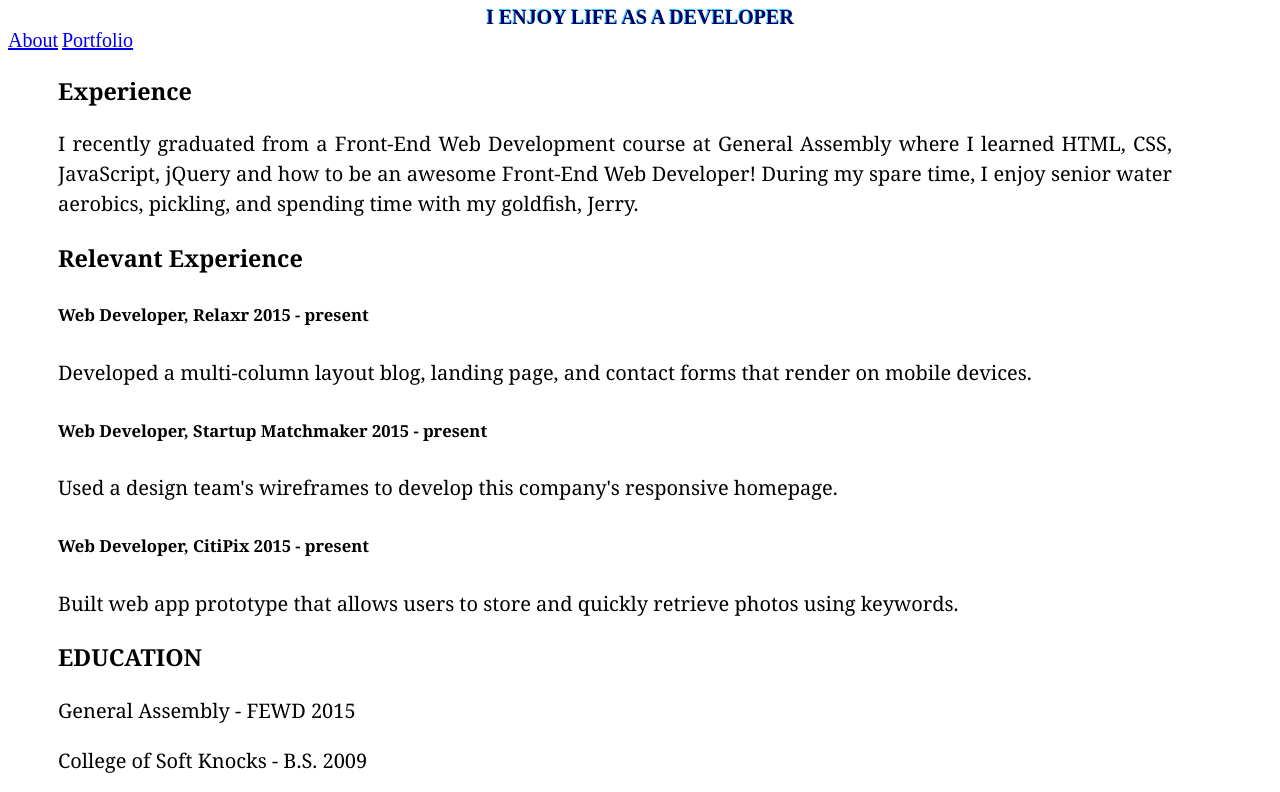
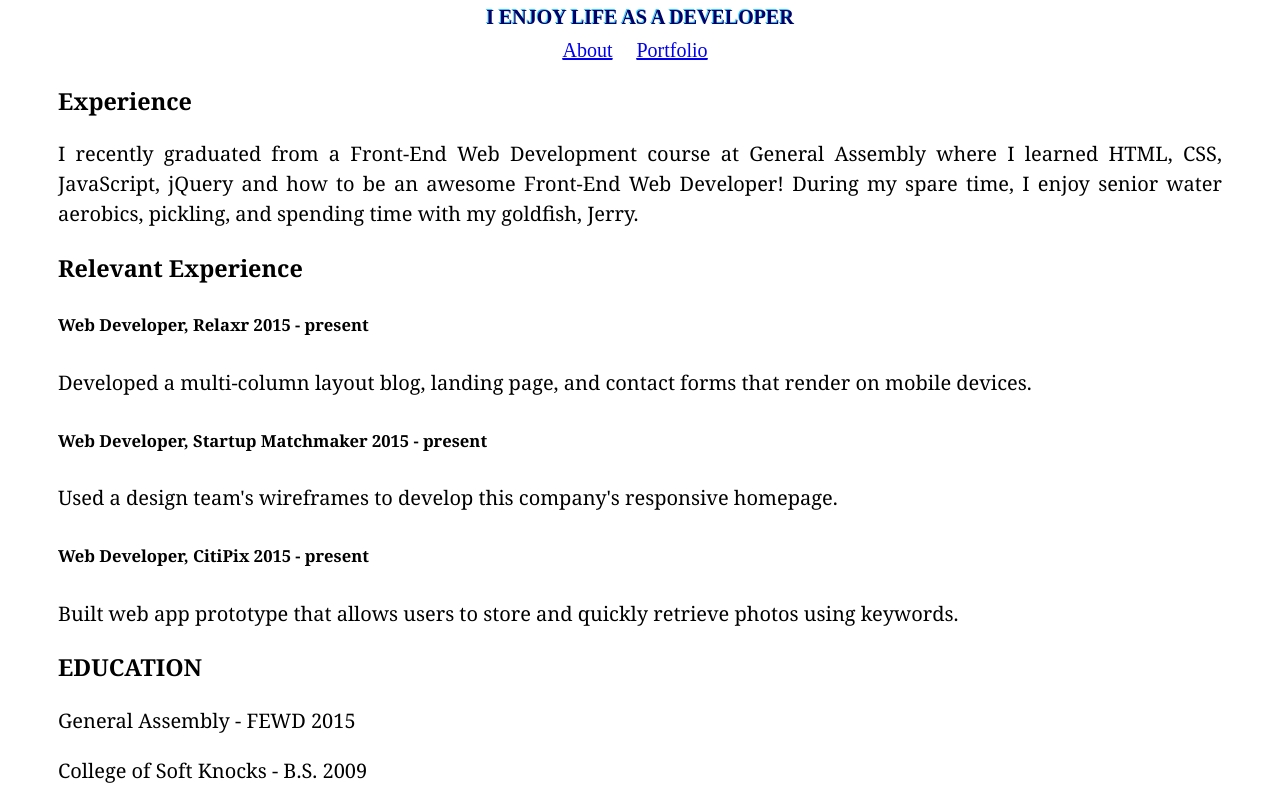
Before and after one commit to wdi-hk-9/lab-html-css-website, a plain HTML site: page starter-code/index.html in a window 1280 px wide. Shown: the part 123-915 px from the top of the page. Drawn offline with Linux system fonts and the light colour scheme.

Commit message:
centered links

```diff
--- a/starter-code/css/style.css
+++ b/starter-code/css/style.css
@@ -16,12 +16,13 @@ h2 {
 
 #content
 {
-    margin: 0px 100px 50px 50px;
+    margin: 0px 50px 50px 50px;
     font-size: 20px;
     font-family: Georgia, serif;
     text-align: justify;
     line-height: 150%;
 }
+
 
 a {
   font-size: 20px;
@@ -30,6 +31,8 @@ a {
 
 ul{
   text-align: center;
+  margin: 10px 50px 0px 0px;
+
 }
 
 li {
--- a/starter-code/index.html
+++ b/starter-code/index.html
@@ -10,9 +10,10 @@
 		<h1>JOE JOHNSON</h1>
 		<h2>I ENJOY LIFE AS A DEVELOPER </h2>
 	</header>
-<a href="index.html">About</a>
-<a href="portfolio.html">Portfolio</a>
-
+<ul>
+<li><a href="index.html">About</a></li>
+<li><a href="portfolio.html">Portfolio</a></li>
+</ul>
 
 	<div id="content">
 
```
Also changed, not shown: starter-code/portfolio.html (+4 -2 lines).
